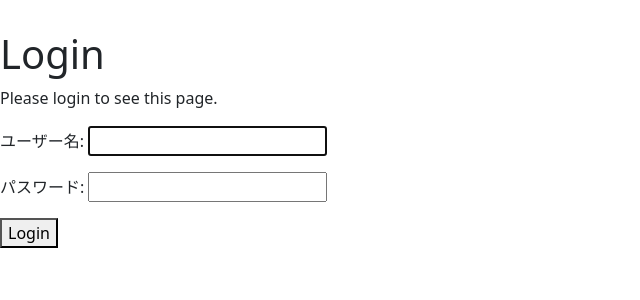
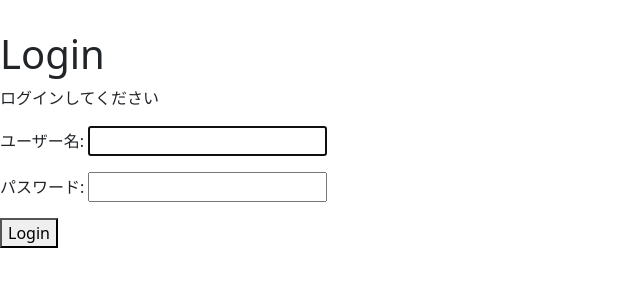
Before and after one commit to sherbw28/youroot2, a Django app: a page that uses templates/registration/login.html in a window 1280 px wide. Shown: the part 100-400 px from the top of the page, without its empty margins (0-640 px from the left). Run offline with Django 4.2, Linux system fonts and the light colour scheme; some libraries are stand-ins or nearby versions.

Commit message:
日本語に変更

```diff
--- a/templates/registration/logged_out.html
+++ b/templates/registration/logged_out.html
@@ -1,7 +1,7 @@
 {% extends '../layout.html' %}
 
 {% block content %}
-<h1 style="margin-top: 130px;">Logged Out</h1>
-<p>Thanks for spending some quality time with the Web site today.</p>
-<p><a href='{% url "login" %}'>Log in again</a></p>
+<h1 style="margin-top: 130px;">ログアウト</h1>
+<p>また待ってます！</p>
+<p><a href='{% url "login" %}'>ログアウト</a></p>
 {% endblock %}
--- a/templates/registration/login.html
+++ b/templates/registration/login.html
@@ -4,15 +4,14 @@
 <h1 style="margin-top: 130px;">Login</h1>
 <section class='common-form'>
     {% if form.errors %}
-        <p class='error-msg'>Your username and password didn't match. Please try again.</p>
+        <p class='error-msg'>ユーザー名かパスワードが間違っています!</p>
     {% endif %}
 
     {% if next %}
         {% if user.is_authenticated %}
-            <p class='error-msg'>Your account doesn't have access to this page. To proceed,
-            please login with an account that has access.</p>
+            <p class='error-msg'>ログインをするか会員登録をしてください</p>
         {% else %}
-            <p class='error-msg'>Please login to see this page.</p>
+            <p class='error-msg'>ログインしてください</p>
         {% endif %}
     {% endif %}
 
```
